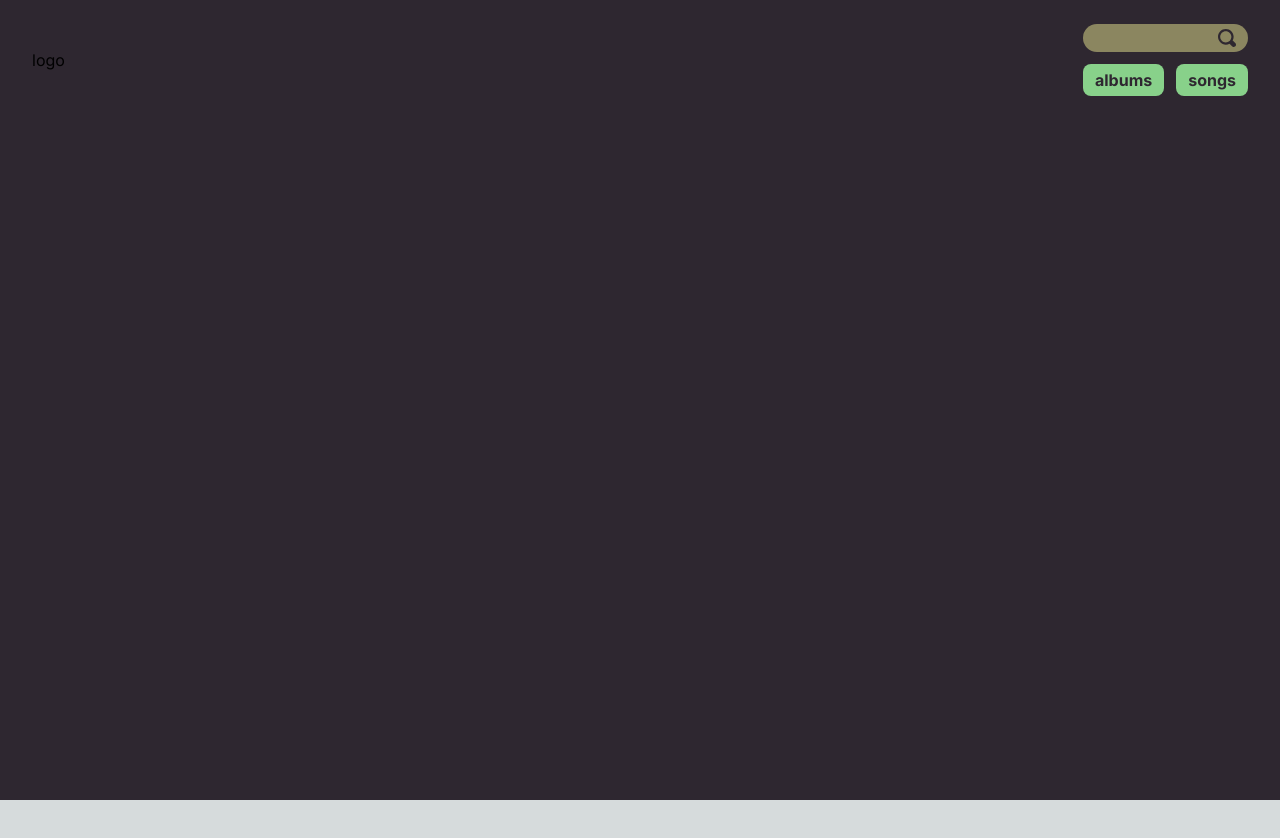
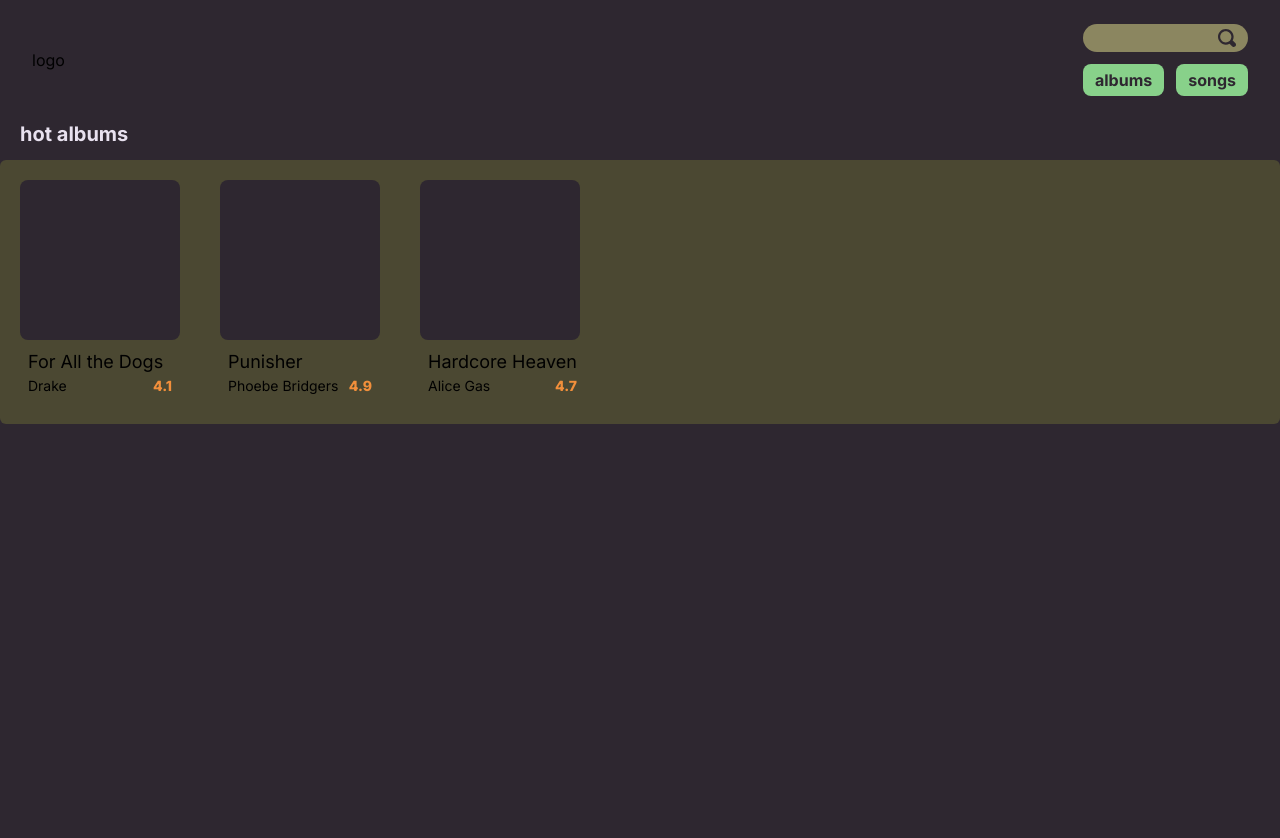
Before and after one commit to joshlarue/lbfm, a Next.js app: page / in a window 1280 px wide. Shown: the top 838 px of the page. Before the commit the page ends 800 px from the top, so only its background shows below. Built offline with nearby package versions, Linux system fonts and the light colour scheme.

Commit message:
building scalable carousel components

```diff
--- /dev/null
+++ b/src/app/components/Carousel.js
@@ -0,0 +1,22 @@
+import CarouselItem from "./CarouselItem"
+
+export default function Carousel(props) {
+
+  const items = props.items.map(function(item) {
+    return (
+      <CarouselItem itemName={item.itemName} artistName={item.artistName} rating={item.rating} key={item.id} />
+    )
+  })
+
+
+  return (
+    <>
+      <div className="flex flex-col gap-3 w-full">
+        <h2 className="text-text font-bold text-xl pl-5">{props.title}</h2>
+        <div className="flex bg-primary w-full h-fit overflow-scroll rounded-md">
+          {items}
+        </div>
+      </div>
+    </>
+  )
+}
--- /dev/null
+++ b/src/app/components/CarouselItem.js
@@ -0,0 +1,18 @@
+export default function CarouselItem(props) {
+  return (
+    <>
+      <div className="flex flex-col w-fit p-5">
+            <div className="w-[20vh] min-h-[20vh] bg-base rounded-lg"></div>
+            <div className="flex justify-between p-2">
+              <div className="flex flex-col w-full">
+                <p className="text-lg truncate">{props.itemName}</p>
+                <div className="flex w-full justify-between">
+                  <p className="text-sm w-[80%] truncate">{props.artistName}</p>
+                  <p className="text-sm text-accent font-extrabold">{props.rating}</p>
+                </div>
+              </div>
+            </div>
+          </div>
+    </>
+  )
+}
--- a/src/app/layout.js
+++ b/src/app/layout.js
@@ -13,7 +13,7 @@ export default function RootLayout({ children }) {
   return (
     <html lang="en">
       <body className={inter.className}>
-        <div className="flex bg-base w-full min-h-screen">
+        <div className="flex flex-col items-start bg-base w-full min-h-screen">
           <Header />
           {children}
         </div>
--- a/src/app/page.js
+++ b/src/app/page.js
@@ -1,9 +1,36 @@
+import Carousel from "./components/Carousel";
 import Image from "next/image";
 
+
 export default function Home() {
+
+  const firstCarousel = [
+    {
+      itemName: "For All the Dogs",
+      artistName: "Drake",
+      rating: "4.1",
+      id: 1,
+    },
+    {
+      itemName: "Punisher",
+      artistName: "Phoebe Bridgers",
+      rating: "4.9",
+      id: 2,
+    },
+    {
+      itemName: "Hardcore Heaven",
+      artistName: "Alice Gas",
+      rating: "4.7",
+      id: 3,
+    },
+  ]
+
+
   return (
     <>
-
+      <div className="w-full min-h-screen">
+        <Carousel title="hot albums" items={firstCarousel} />
+      </div>
     </>
   );
 }
```
